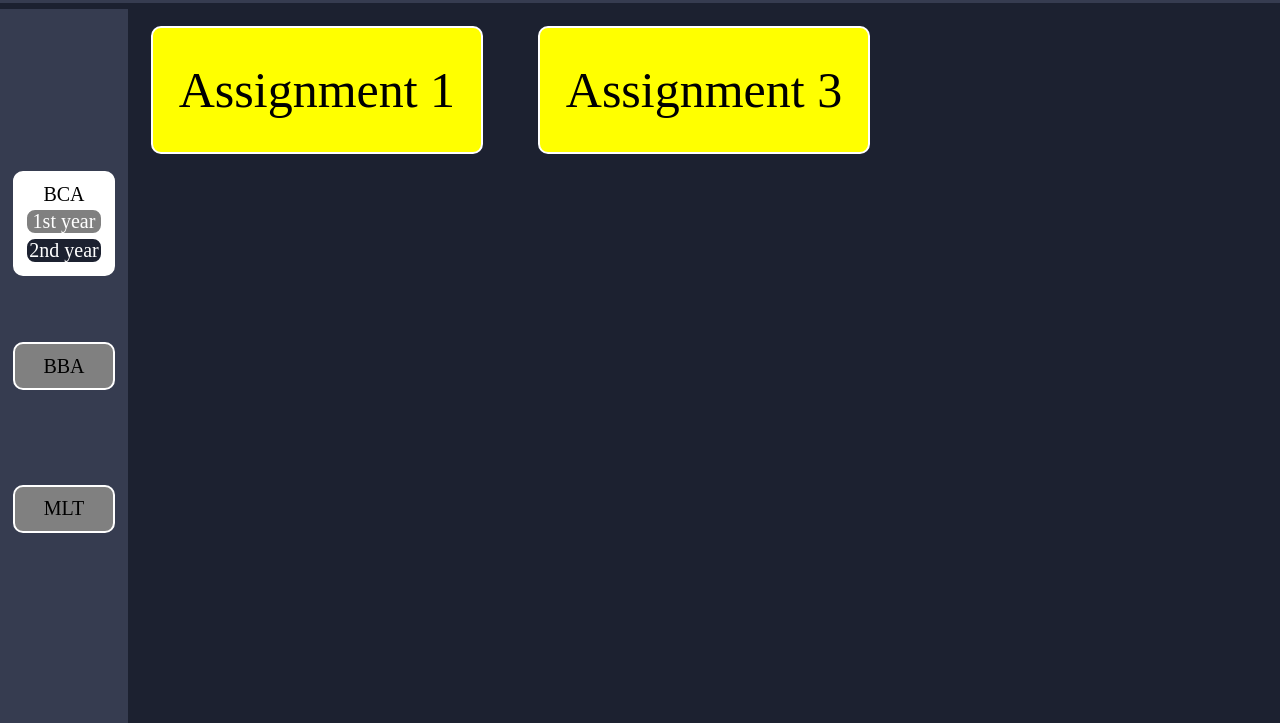
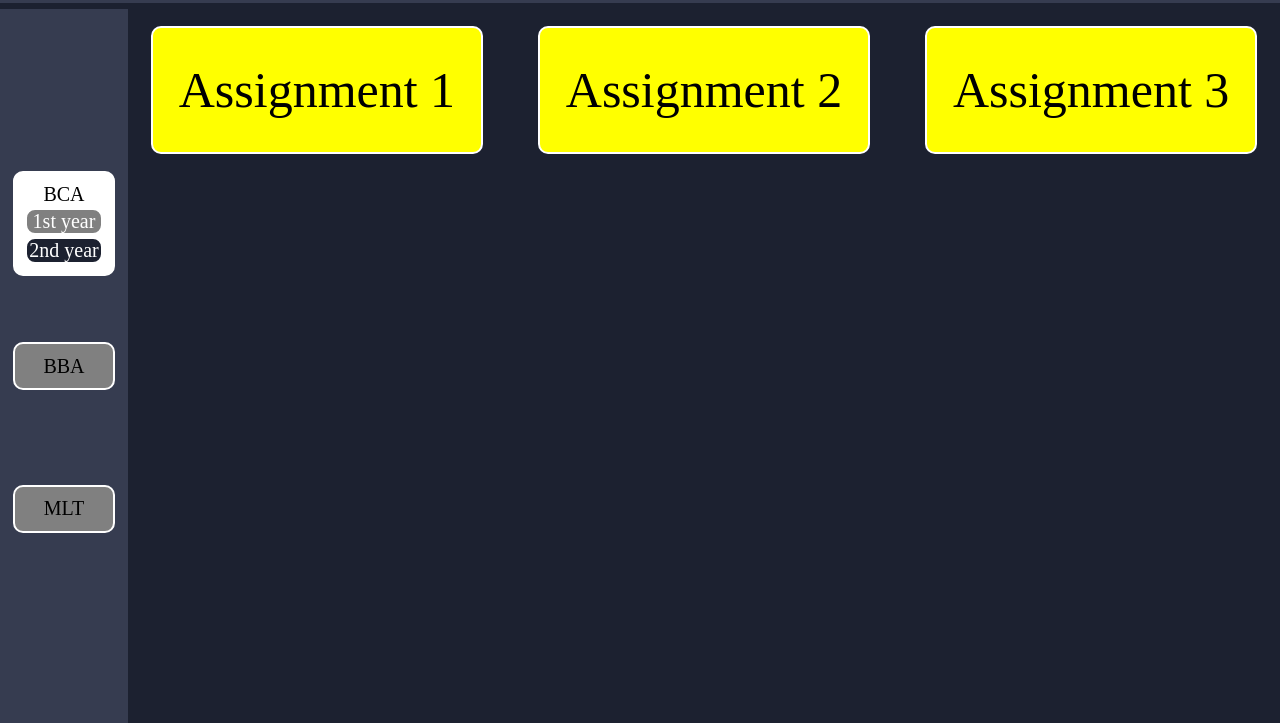
Before and after one commit to 2studymaterial6/studymaterial, a plain HTML site: page file_ass_cloud.html in a window 1280 px wide. Shown: the part 77-800 px from the top of the page. Drawn offline with Linux system fonts and the light colour scheme.

Commit message:
Update file_ass_cloud.html

```diff
--- a/file_ass_cloud.html
+++ b/file_ass_cloud.html
@@ -62,6 +62,9 @@
       <a href="https://drive.google.com/file/d/1y_oYI1Dd5gkEnU5cLUUQ68Xs9A7Tt6f5/view?usp=sharing" target="_blank">
         <div class="syllabus">Assignment 1</div>
       </a>
+      <a href="https://drive.google.com/file/d/118vrKFAmJAnKa9GeRF2Y-uBWxyUrF24m/view?usp=sharing" target="_blank">
+        <div class="syllabus">Assignment 2</div>
+      </a>
       <a href="https://drive.google.com/file/d/1XVgBl-VlnRk8_aeZOQdIXkvBmXwaXFfv/view?usp=sharing" target="_blank">
         <div class="syllabus">Assignment 3</div>
       </a>
```
